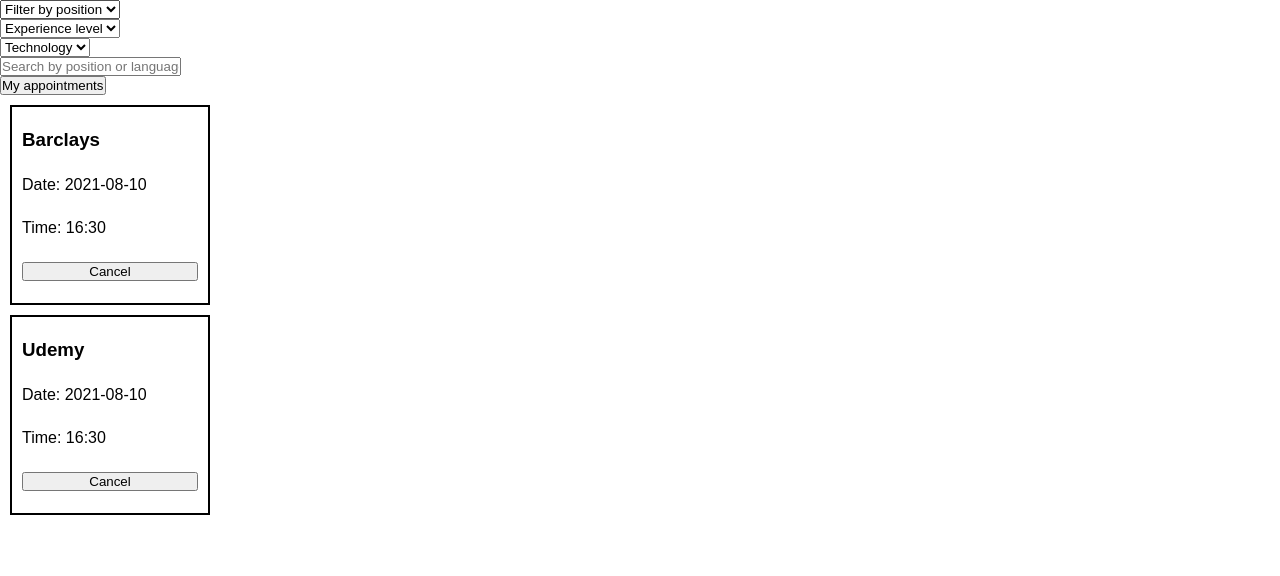
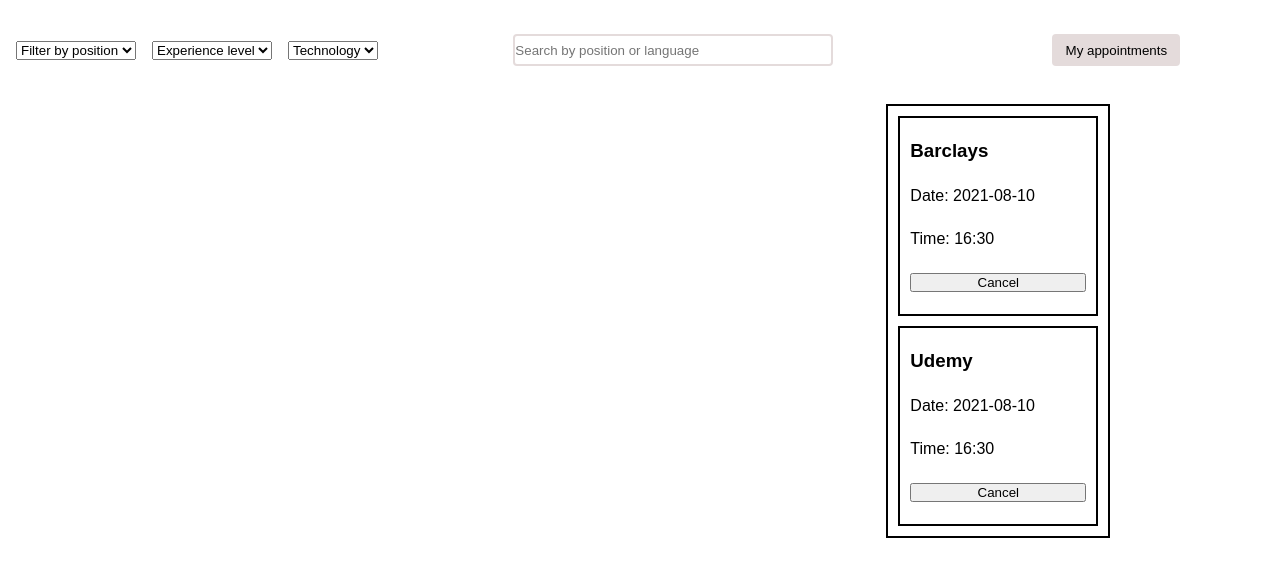
Before and after one commit to RafaelArmelin/boolean-uk-js-group-project, a website: page index.html in a window 1280 px wide. Drawn offline with Linux system fonts and the light colour scheme.

Commit message:
Add styles

```diff
--- a/styles/index.css
+++ b/styles/index.css
@@ -1,3 +1,8 @@
+#root {
+  display: grid;
+  min-height: 100vh;
+}
+
 .appointment-card {
   margin: 10px;
   padding: 10px;
@@ -10,3 +15,63 @@
   display: grid;
   align-items: center;
 }
+
+.appointment-wrapper {
+  border: 2px solid black;
+
+  position: absolute;
+  top: 70px;
+  right: 70px;
+}
+
+.filter-section {
+  padding: 0 1rem;
+
+  display: grid;
+  grid-template-columns: 1fr 2fr 1fr;
+  place-items: center;
+  height: 100px;
+}
+
+.filter-forms-wrapper {
+  display: grid;
+  grid-auto-flow: column;
+  gap: 1rem;
+}
+
+#search-jobs-form {
+  padding: 0.25rem 1rem;
+
+  align-items: center;
+
+  border-radius: 0.5rem;
+}
+
+#search-jobs-form input {
+  height: 2rem;
+  width: 20rem;
+
+  border-radius: 0.25rem;
+  border: 2px solid #e4dbdb;
+}
+
+.appointments-wrapper {
+  position: relative;
+}
+
+.appointments-button {
+  height: 2rem;
+  width: 8rem;
+
+  border: none;
+  border-radius: 0.25rem;
+  background-color: #e4dbdb;
+}
+
+.appointments-list {
+  position: absolute;
+  right: 0;
+  top: 0;
+  /* display: none;
+  visibility: hidden; */
+}
```
